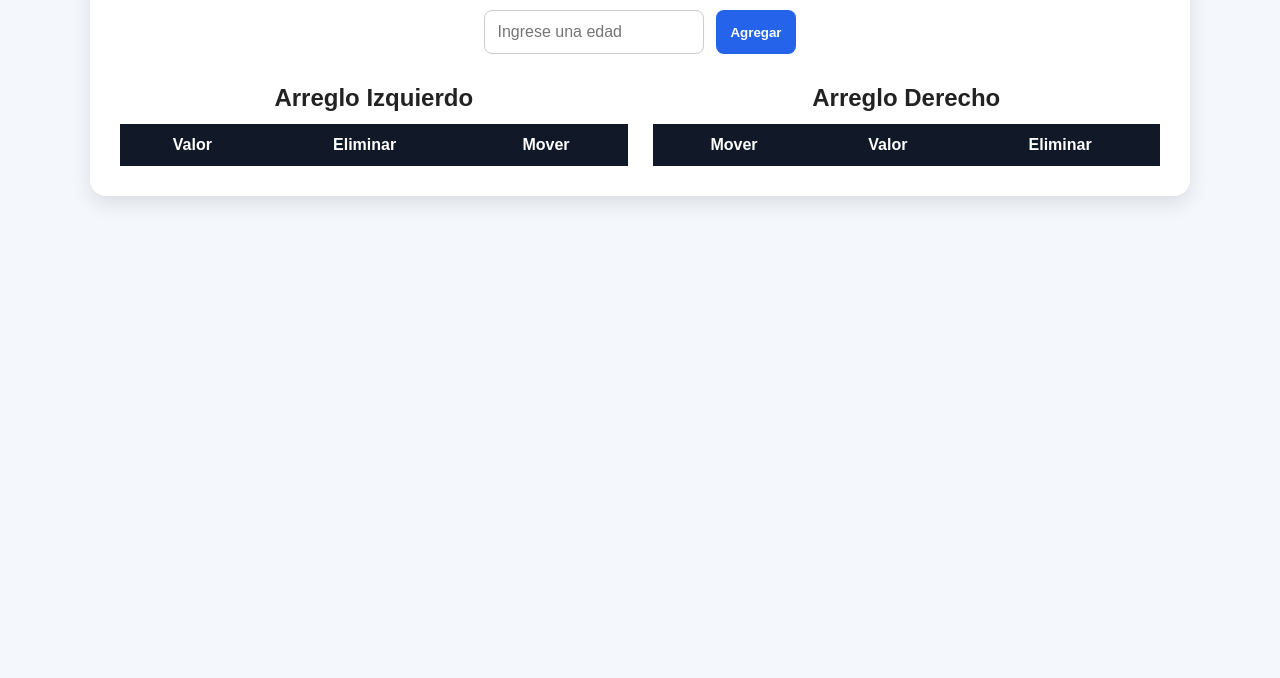
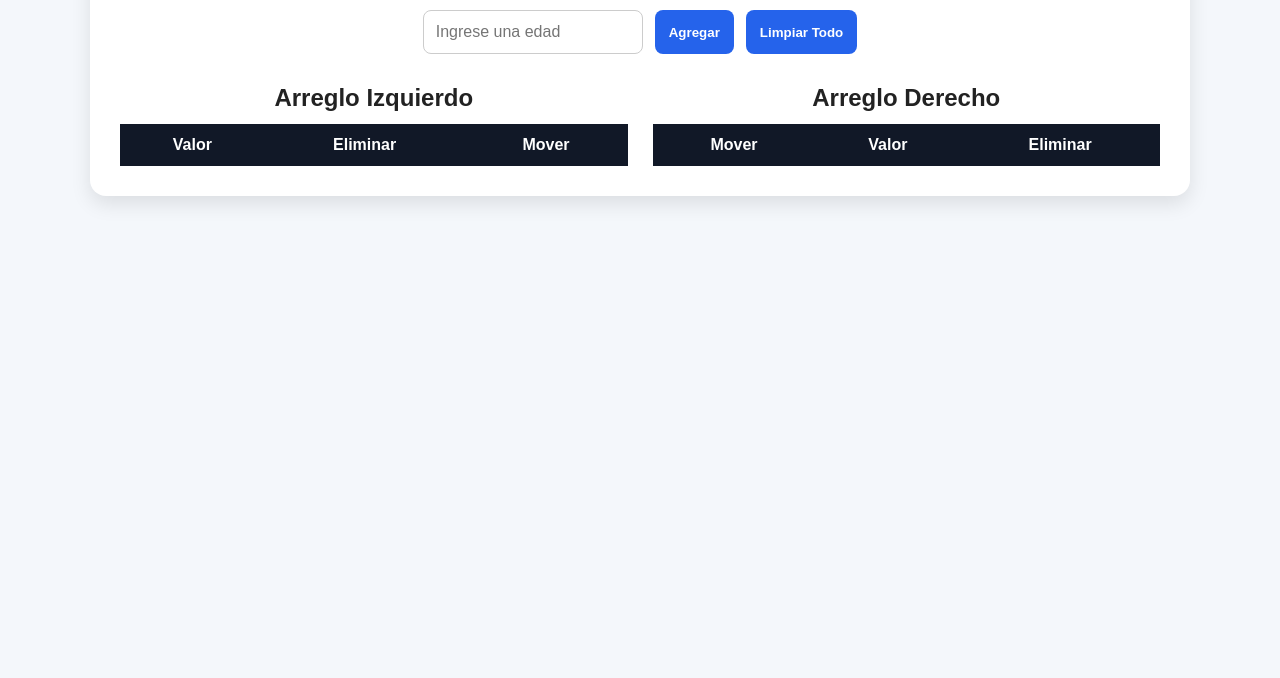
Before and after one commit to programador428-gif/arreglos-tablas, a plain HTML site: page index.html in a window 1280 px wide. Shown: the part 122-800 px from the top of the page. Drawn offline with Linux system fonts and the light colour scheme.

Commit message:
feat: funcion para limpiar las tablas

```diff
--- a/arreglos1.js
+++ b/arreglos1.js
@@ -82,3 +82,11 @@ function moverHaciaIzquierda(indice) {
   pintarArregloIzquierdo();
   pintarArregloDerecha();
 }
+
+// Funcion para eliminar tabla
+function limpiarTablas() {
+  edadesIzquierda = [];
+  edadesDerecha = [];
+  pintarArregloIzquierdo();
+  pintarArregloDerecha();
+}
--- a/index.html
+++ b/index.html
@@ -16,6 +16,7 @@
     <section class="formulario">
       <input type="number" id="edad" placeholder="Ingrese una edad">
       <button onclick="agregarEdad()">Agregar</button>
+      <button onclick="limpiarTablas()">Limpiar Todo</button>
     </section>
 
     <section class="tablas">
```
